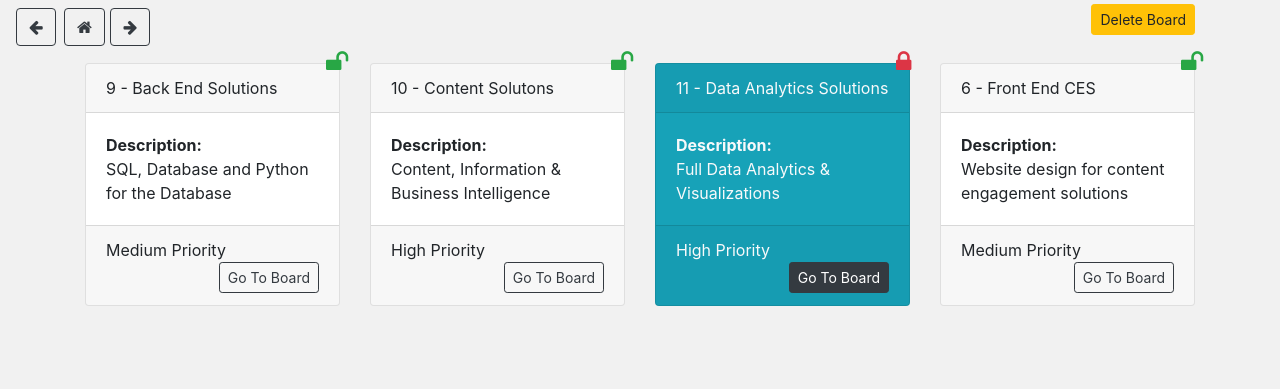
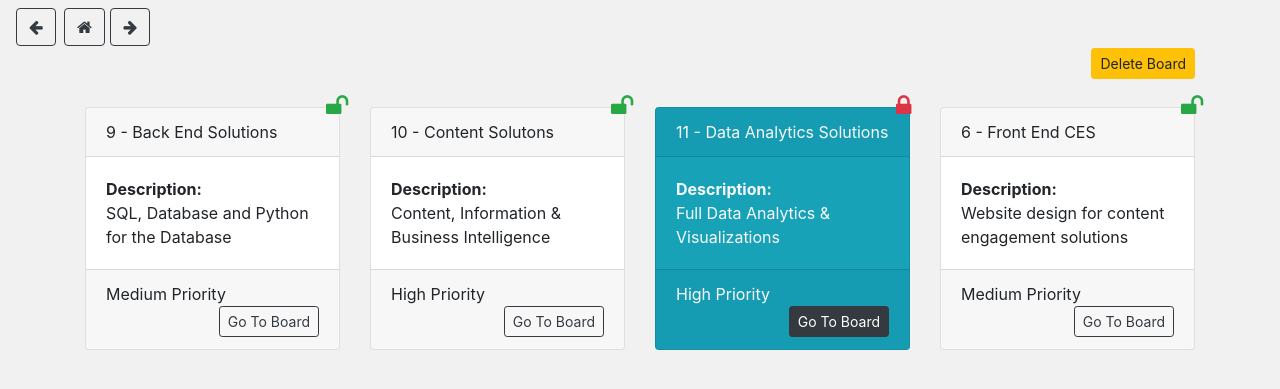
Before and after one commit to ByteMeDirk/WorkITApp, a Flask app: page /board_list in a window 1280 px wide. Shown: the part 56-445 px from the top of the page. Run offline with Flask 2, Linux system fonts and the light colour scheme; data comes from the database, SQL or seed files in the repository; both versions use the stored data as it was after the commit; some libraries are stand-ins or nearby versions.

Commit message:
General Code Cleanup

```diff
--- a/templates/base.html
+++ b/templates/base.html
@@ -22,7 +22,7 @@
             style="color: #f1f1f1">IT</span></a>
     <ul class="navbar-nav">
         <li class="nav-item text-muted">
-           <a class="nav-link">|</a>
+            <a class="nav-link">|</a>
         </li>
         <li class="nav-item">
             <a class="nav-link" href="/">Insights</a>
@@ -31,7 +31,7 @@
             <a class="nav-link" href="/board_list">Kanban Boards</a>
         </li>
         <li class="nav-item text-muted">
-           <a class="nav-link">|</a>
+            <a class="nav-link">|</a>
         </li>
         <!-- Users -->
         <li class="nav-item dropdown">
--- a/templates/board_list.html
+++ b/templates/board_list.html
@@ -10,13 +10,13 @@
         }
     </style>
 
-    <div class="text-right mt-1 mb-1">
+    <div class="text-right mt-5 mb-1">
         <button type="button" class="btn btn-warning btn-sm" data-toggle="modal" data-target="#delete-user">
             Delete Board
         </button>
     </div>
 
-    <div class="modal" id="delete-user">
+    <div class="modal mt-5" id="delete-user">
         <div class="modal-dialog">
             <div class="modal-content">
                 <!-- Modal Header -->
--- a/templates/card_archive.html
+++ b/templates/card_archive.html
@@ -4,6 +4,7 @@
     {{ super() }}
 {% endblock %}
 {% block content %}
+    <div class="mt-5 mb-5">
         <table class="table table-striped">
             <thead>
             <tr>
@@ -30,4 +31,5 @@
             {% endfor %}
             </tbody>
         </table>
+    </div>
 {% endblock %}
--- a/templates/create_board.html
+++ b/templates/create_board.html
@@ -5,7 +5,7 @@
 {% endblock %}
 {% block content %}
 
-    <form action="{{ url_for('add_board') }}" method="POST">
+    <form action="{{ url_for('add_board') }}" method="POST" class="mt-5 mb-5">
         <div class="form-group">
             <label for="name">Board Name:</label>
             <input required="required" type="text" class="form-control is-invalid" id="name" name="name">
--- a/templates/create_card.html
+++ b/templates/create_card.html
@@ -4,8 +4,7 @@
     {{ super() }}
 {% endblock %}
 {% block content %}
-
-    <form action="{{ url_for('add_card') }}" method="POST">
+    <form action="{{ url_for('add_card') }}" method="POST" class="mt-5 mb-5">
         <div class="form-group">
             <label for="name">Card Name:</label>
             <input required="required" type="text" class="form-control is-invalid" id="name" name="name">
--- a/templates/create_team.html
+++ b/templates/create_team.html
@@ -5,7 +5,7 @@
 {% endblock %}
 {% block content %}
 
-    <form action="{{ url_for('add_team') }}" method="POST">
+    <form action="{{ url_for('add_team') }}" method="POST" class="mt-5 mb-5">
         <div class="form-group">
             <label for="name">Name:</label>
             <input type="text" class="form-control is-invalid" id="name" name="name">
--- a/templates/create_user.html
+++ b/templates/create_user.html
@@ -5,7 +5,7 @@
 {% endblock %}
 {% block content %}
 
-    <form action="{{ url_for('add_user') }}" method="POST">
+    <form action="{{ url_for('add_user') }}" method="POST" class="mt-5 mb-5">
         <div class="form-group">
             <label for="user_name">Name:</label>
             <input required="required" type="text" class="form-control is-invalid" id="user_name" name="name">
--- a/templates/kanban.html
+++ b/templates/kanban.html
@@ -7,7 +7,7 @@
 
     {% for master in specific_board %}
 
-        <h3 class="mt-1 text-muted">{{ master['name'] }} -
+        <h3 class="mt-5 text-muted">{{ master['name'] }} -
             <small class="text-info">{{ master['state_list'] }}</small>
         </h3>
         <p>{{ master['description'] }} -
@@ -19,7 +19,7 @@
         </p>
 
         <!-- Board Frame -->
-        <div class="row mt-1 mb-1">
+        <div class="row mt-5 mb-1">
 
             <!-- Board Panel -->
             <div class="col-3">
--- a/templates/team_list.html
+++ b/templates/team_list.html
@@ -5,7 +5,7 @@
 {% endblock %}
 {% block content %}
 
-    <div class="text-right mt-1 mb-1">
+    <div class="text-right mt-5 mb-1">
         <button type="button" class="btn btn-warning btn-sm" data-toggle="modal" data-target="#delete-team">
             Delete Team
         </button>
--- a/templates/user_list.html
+++ b/templates/user_list.html
@@ -5,7 +5,7 @@
 {% endblock %}
 {% block content %}
 
-    <div class="text-right mt-1 mb-1">
+    <div class="text-right mt-5 mb-1">
         <button type="button" class="btn btn-warning btn-sm" data-toggle="modal" data-target="#delete-user">
             Delete User
         </button>
```
Also changed, not shown: database.db, static/insights.css (line endings or trailing spaces). Lines whose indentation alone changed are shown as unchanged.
